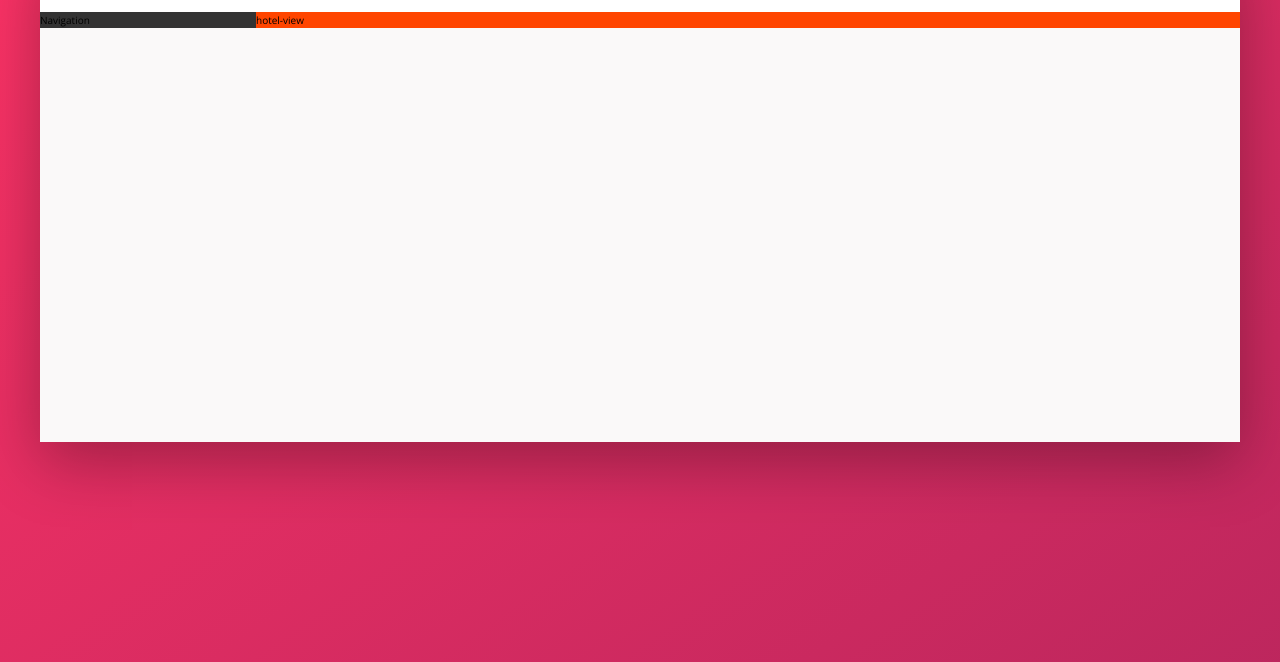
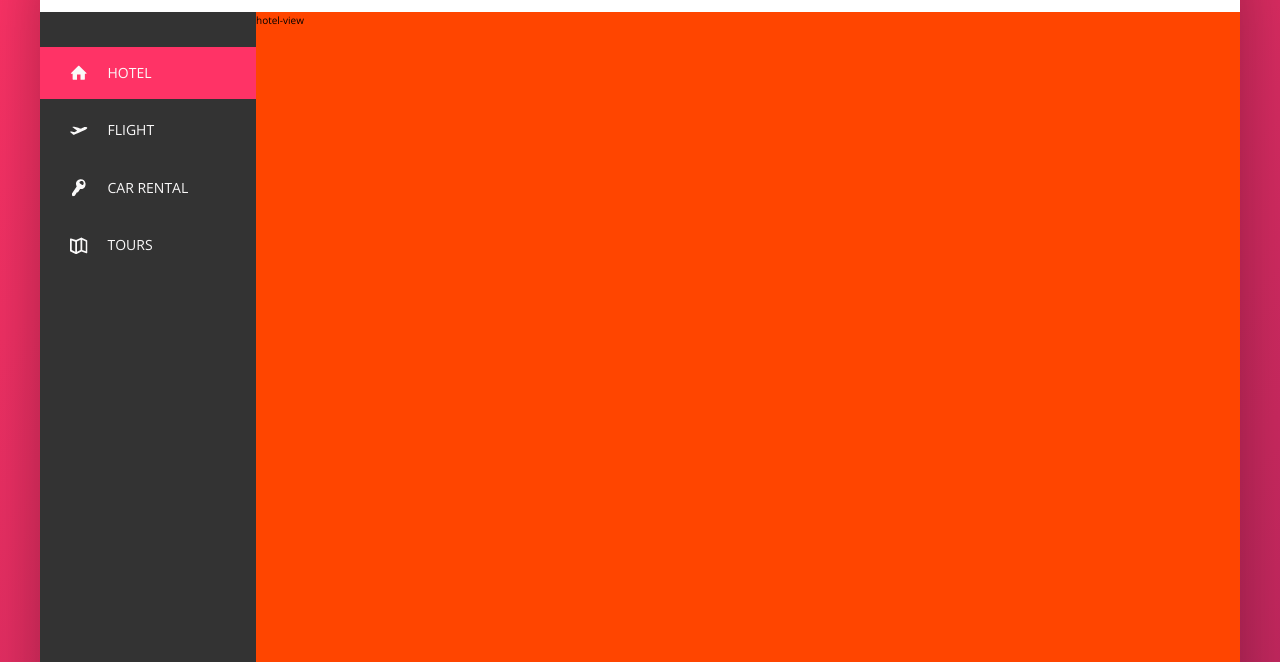
Before and after one commit to okstas86/saas-trillo, a website: page index.html in a window 1280 px wide. Shown: the part 138-800 px from the top of the page. Drawn offline with nearby package versions, Linux system fonts and the light colour scheme.

Commit message:
Created sidebar

```diff
--- a/index.html
+++ b/index.html
@@ -47,7 +47,44 @@
             </header>
         <div class="content">
             <nav class="sidebar">
-                Navigation
+                <ul class="side-nav">
+                    <li class="side-nav__item side-nav__item--active">
+                        <a href="#" class="side-nav__link">
+                            <svg class="side-nav__icon">
+                                <use xlink:href="img/sprite.svg#icon-home"/>
+                            </svg>
+                            <span>Hotel</span>
+                        </a>
+                    </li>
+                    <li class="side-nav__item">
+                        <a href="#" class="side-nav__link">
+                            <svg class="side-nav__icon">
+                                <use xlink:href="img/sprite.svg#icon-aircraft-take-off"/>
+                            </svg>
+                            <span>Flight</span>
+                        </a>
+                    </li>
+                    <li class="side-nav__item">
+                        <a href="#" class="side-nav__link">
+                            <svg class="side-nav__icon">
+                                <use xlink:href="img/sprite.svg#icon-key"/>
+                            </svg>
+                            <span>Car rental</span>
+                        </a>
+                    </li>
+                    <li class="side-nav__item">
+                        <a href="#" class="side-nav__link">
+                            <svg class="side-nav__icon">
+                                <use xlink:href="img/sprite.svg#icon-map"/>
+                            </svg>
+                            <span>Tours</span>
+                        </a>
+                    </li>
+                </ul>
+
+                <div class="legal">
+                    &copy; 2024 by Trillo. All rights reserved.
+                </div>
             </nav>
             <main class="hotel-view">
 
--- a/sass/_components.scss
+++ b/sass/_components.scss
@@ -1,3 +1,5 @@
+//////////////////
+//header
 .logo{
   height: 3.5rem;
   margin-left: 2rem;
@@ -108,3 +110,75 @@
   }
 
 }
+
+//////////////////
+//sidebar
+
+.side-nav{
+
+  font-size: 1.4rem;
+    list-style: none;
+    margin-top: 3.5rem;
+
+  &__item{
+    position: relative;
+
+    &:not(:last-child){
+      margin-bottom: .5rem;
+    }
+
+  }
+  &__item::before{
+    content: '';
+    position: absolute;
+    top: 0;
+    left:0;
+    height: 100%;
+    width: 3px;
+    background-color: var(--color-primary);
+    transform: scaleY(0);
+    transition: transform .2s,
+                width .4s cubic-bezier(1, 0, 0, 1) .2s,
+                background-color .1s;
+  }
+  &__item:hover::before,
+  &__item--active::before{
+    transform: scaleY(1);
+    width: 100%;
+  }
+  &__item--active::before{
+    background-color: var(--color-primary-light);
+  }
+
+
+  &__link:link,
+  &__link:visited{
+    color: var(--color-grey-light-1);
+    text-decoration: none;
+    text-transform: uppercase;
+    display: block;
+    padding: 1.5rem 3rem;
+    position: relative;
+    z-index: 10;
+
+    display: flex;
+    align-items: center;
+  }
+
+
+
+  &__icon{
+    width: 1.75rem;
+    height: 1.75rem;
+    margin-right: 2rem;
+    fill: currentColor;
+  }
+
+}
+
+.legal{
+  font-size: 1.2rem;
+  color:var(--color-grey-light-4);
+  text-align: center;
+  padding: 2.5rem;
+}
--- a/sass/_layout.scss
+++ b/sass/_layout.scss
@@ -24,10 +24,14 @@
 .sidebar{
 
  background-color: var(--color-grey-dark-1);
-flex:0 0 18%
+flex:0 0 18%;
+display: flex;
+flex-direction: column;
+justify-content: space-between;
 }
 
 .hotel-view{
   background-color:orangered;
   flex:1;
+  height: 80rem;
 }
```
Also changed, not shown: test.txt (deleted, +0 -8 lines), css/style.css.
